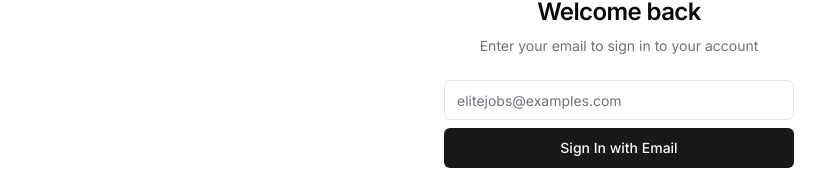
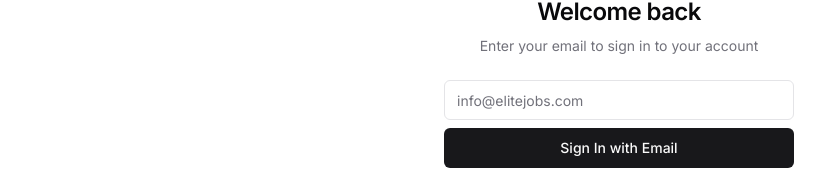
Before and after one commit to mosespace/elite-jobs, a Next.js app: page /login in a window 1280 px wide. Shown: the part 260-430 px from the top of the page, without its empty margins (21-846 px from the left). Built offline with nearby package versions, Linux system fonts and the light colour scheme.

Commit message:
refactor: :zap: chenged line 68
chenged email to info@elitejobs.com

```diff
--- a/components/frontend/user-auth-form.tsx
+++ b/components/frontend/user-auth-form.tsx
@@ -65,7 +65,7 @@ export function UserAuthForm({ className, ...props }: UserAuthFormProps) {
             </Label>
             <Input
               id='email'
-              placeholder='elitejobs@examples.com'
+              placeholder='info@elitejobs.com'
               type='email'
               autoCapitalize='none'
               autoComplete='email'
```
